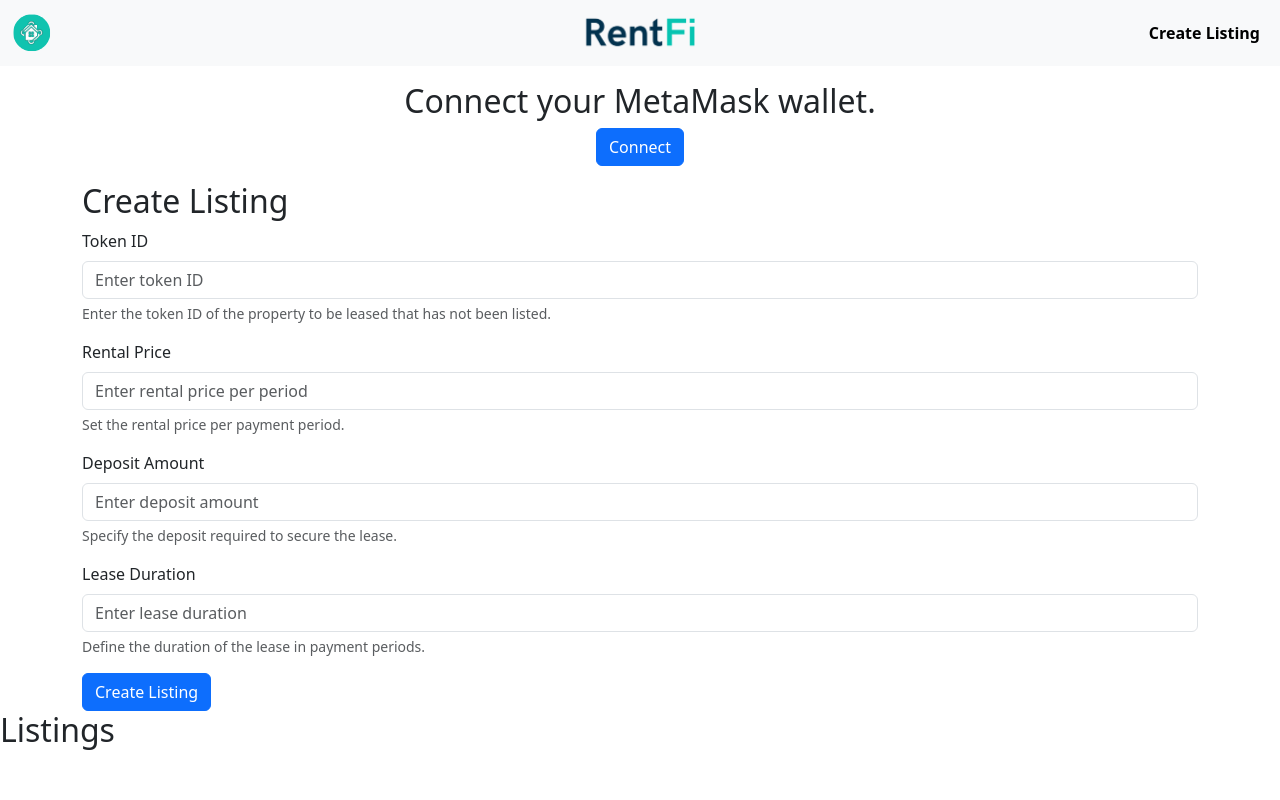
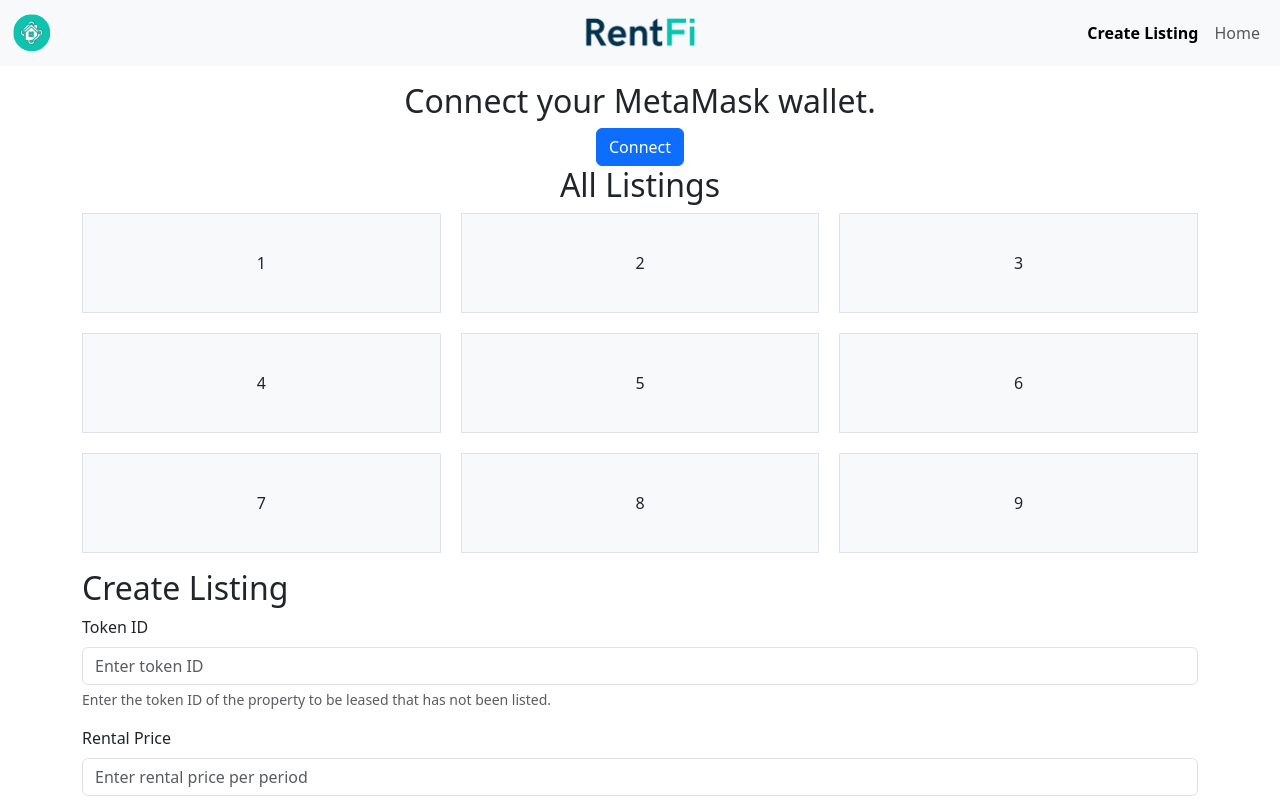
Before and after one commit to hschickdevs/RentFi, a React (Create React App) app: page /createListing in a window 1280 px wide. Shown: the top 800 px of the page. Built offline with nearby package versions, Linux system fonts and the light colour scheme.

Commit message:
add home page

```diff
--- a/src/App.js
+++ b/src/App.js
@@ -3,11 +3,10 @@
 import 'bootstrap/dist/css/bootstrap.min.css';
 import './App.css';
 import CreateListing from './createListing';
-import Ledger from './ledger';
-import Sign from './sign';
+import Home from './Home';
 import Navbar from './Navbar';
 import Web3 from 'web3';
-import PropertyList from './PropertyList';
+
 
 function App() {
   const [errorMessage, setErrorMessage] = useState(null);
@@ -522,34 +521,37 @@
     ));
   };
 
-
   return (
         <Router>
           <Navbar />
-      <div className="container mt-3 text-center" style={{ marginTop: '50px' }}>
+          <div className="container mt-3 text-center">
             {!isWalletConnected && (
-          <>
+              <div>
                 <h2>Connect your MetaMask wallet.</h2>
-            <div className="d-flex justify-content-center">
                 <button onClick={connectWalletHandler} className="btn btn-primary">Connect</button>
               </div>
-          </>
             )}
             {isWalletConnected && defaultAccount && (
   <h3 style={{ fontSize: 'smaller' }}>Your account {defaultAccount} is successfully connected.</h3>
 )}
             {errorMessage && <p>{errorMessage}</p>}
+            <h2>All Listings</h2>
+            <div style={{ display: 'grid', gridTemplateColumns: 'repeat(3, 1fr)', gap: '20px', justifyContent: 'center', alignItems: 'center' }}>
+              <div className="grid-item">1</div>
+              <div className="grid-item">2</div>
+              <div className="grid-item">3</div>
+              <div className="grid-item">4</div>
+              <div className="grid-item">5</div>
+              <div className="grid-item">6</div>
+              <div className="grid-item">7</div>
+              <div className="grid-item">8</div>
+              <div className="grid-item">9</div>
+            </div>
           </div>
           <Routes>
+            <Route path="/Home" element={<Home />} />
             <Route path="/createListing" element={<CreateListing />} />
-        <Route path="/ledger" element={<Ledger />} />
-        <Route path="/sign" element={<Sign />} />
-        <Route path="/" element={<PropertyList propertiesArr={properties} />} />
           </Routes>
-      <h2>Listings</h2>
-      <div style={{ display: 'grid', gridTemplateColumns: 'repeat(3, 1fr)', gap: '20px', justifyContent: 'center', alignItems: 'center' }}>
-        {displayProperties()}
-      </div>
         </Router>
       );
     }
--- /dev/null
+++ b/src/Home.js
@@ -0,0 +1,16 @@
+import React from 'react';
+import { useNavigate } from 'react-router-dom';
+
+function Home() {
+    const navigate = useNavigate();
+
+    // Use useEffect to redirect or perform some initial logic
+    React.useEffect(() => {
+        // This will navigate to the root path, which should be handled by App.js
+        navigate('/');
+    }, [navigate]);
+
+    return null;  // This component doesn't render anything itself
+}
+
+export default Home;
--- a/src/Navbar.js
+++ b/src/Navbar.js
@@ -16,6 +16,7 @@
        </NavLink>
        <div className="navbar-nav ml-auto">
          <NavLink className="nav-item nav-link" to="/createListing">Create Listing</NavLink>
+         <NavLink className="nav-item nav-link" to="/Home">Home</NavLink>
        </div>
      </div>
    </nav>
```
Lines whose indentation alone changed are shown as unchanged.
